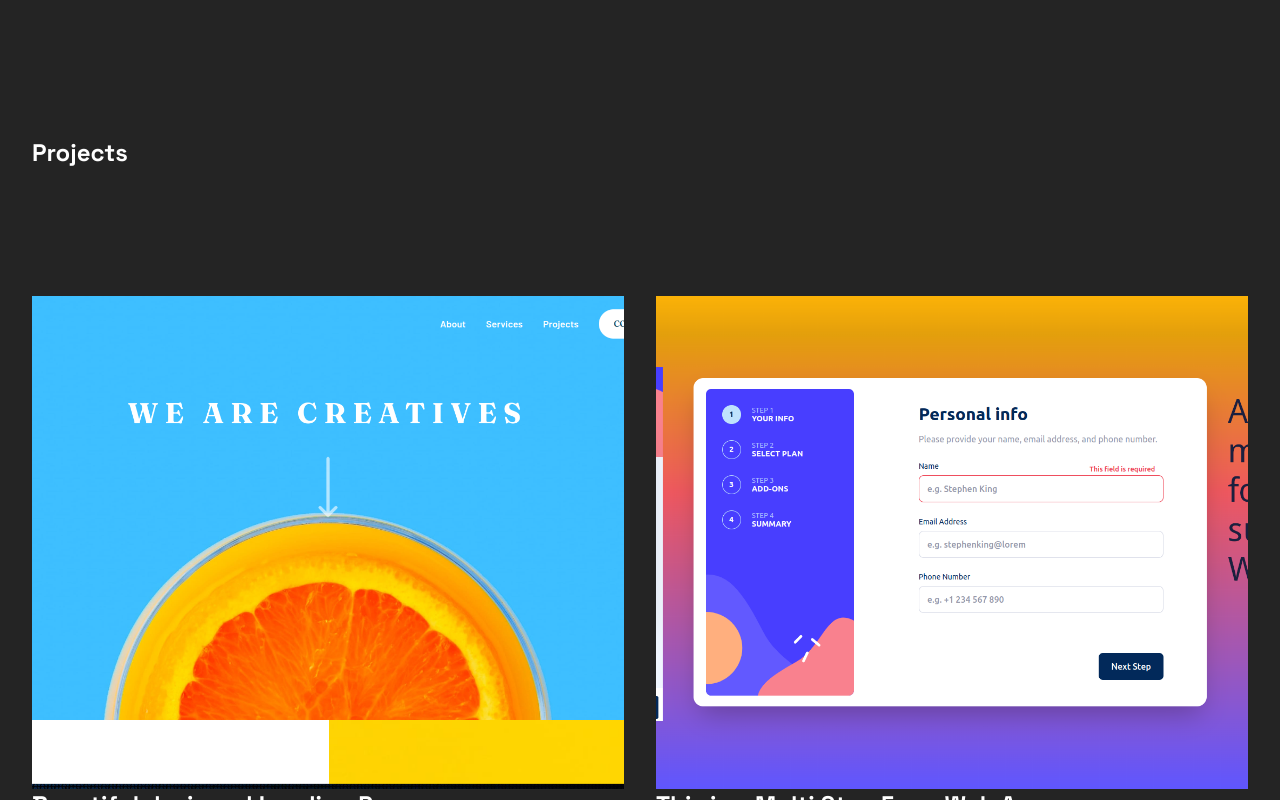
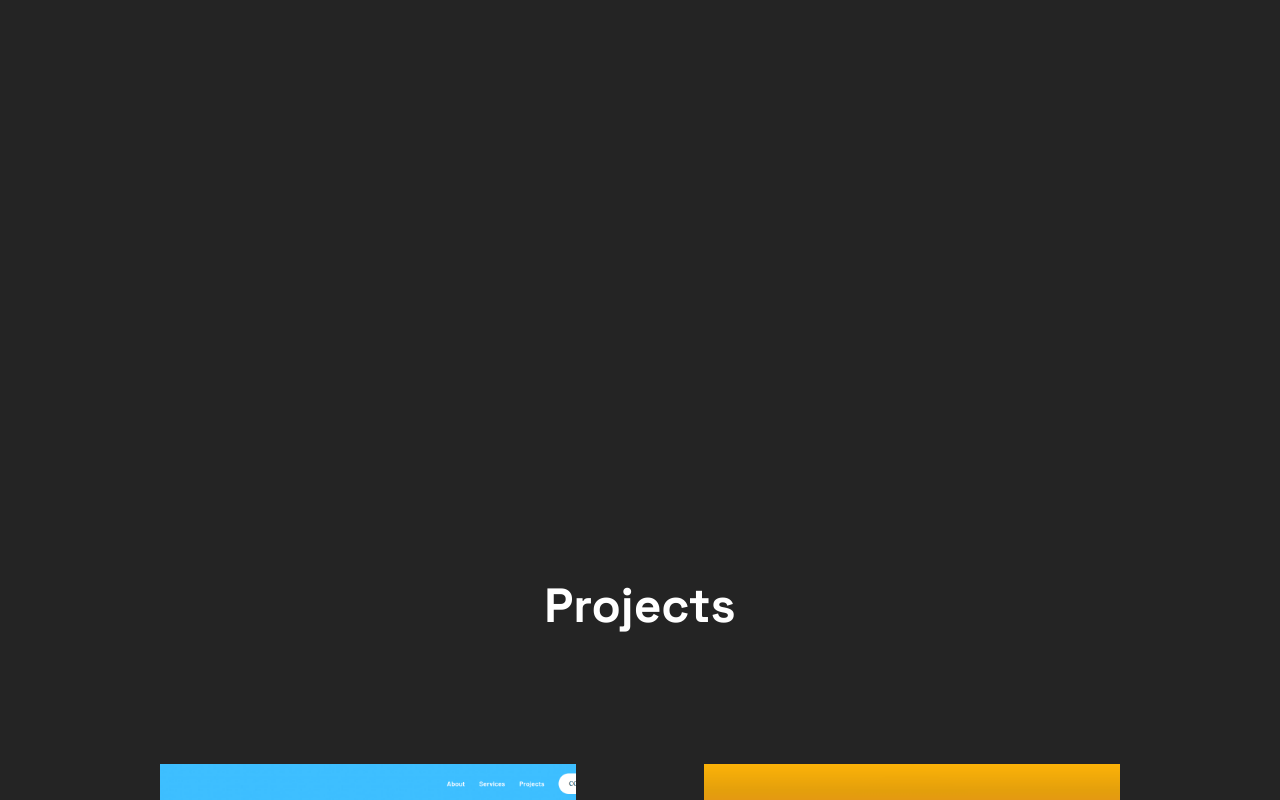
Before and after one commit to CipiVlad/developers-portfolio, a React (Vite) app: page / in a window 1280 px wide. Shown: the part 1280-2080 px from the top of the page. Built offline with nearby package versions, Linux system fonts and the light colour scheme.

Commit message:
projects section with css grid overlay

```diff
--- a/src/index.css
+++ b/src/index.css
@@ -122,6 +122,7 @@ nav a:hover {
 
 #tools {
   margin-top: 10rem auto;
+  height: 100vh;
 }
 
 .tools-grid {
@@ -153,12 +154,18 @@ nav a:hover {
   margin-top: 10rem;
 }
 
+section>h2 {
+  text-align: center;
+  font-size: 48px;
+  margin-bottom: 1rem;
+}
+
 .project-grid {
   display: grid;
   grid-template-columns: repeat(2, 1fr);
   grid-template-rows: repeat(6, 1fr);
-  gap: 2rem;
-  margin-top: 8rem;
+  gap: 8rem;
+  margin: 8rem;
 }
 
 
@@ -183,11 +190,11 @@ https://www.w3schools.com/css/tryit.asp?filename=trycss_css_image_overlay_slidet
   bottom: 100%;
   left: 0;
   right: 0;
-  background-color: #03151b62;
+  background-color: #00000062;
   overflow: hidden;
   width: 100%;
   height: 0;
-  transition: .5s ease;
+  transition: .99s ease;
 }
 
 .overlay {
@@ -199,7 +206,7 @@ https://www.w3schools.com/css/tryit.asp?filename=trycss_css_image_overlay_slidet
 .overlay a {
   text-decoration: underline rgb(162, 223, 162) 2px;
   text-underline-offset: 12px;
-  line-height: 26px;
+  letter-spacing: 5px;
   font-size: 18px;
   text-transform: uppercase;
 }
```
